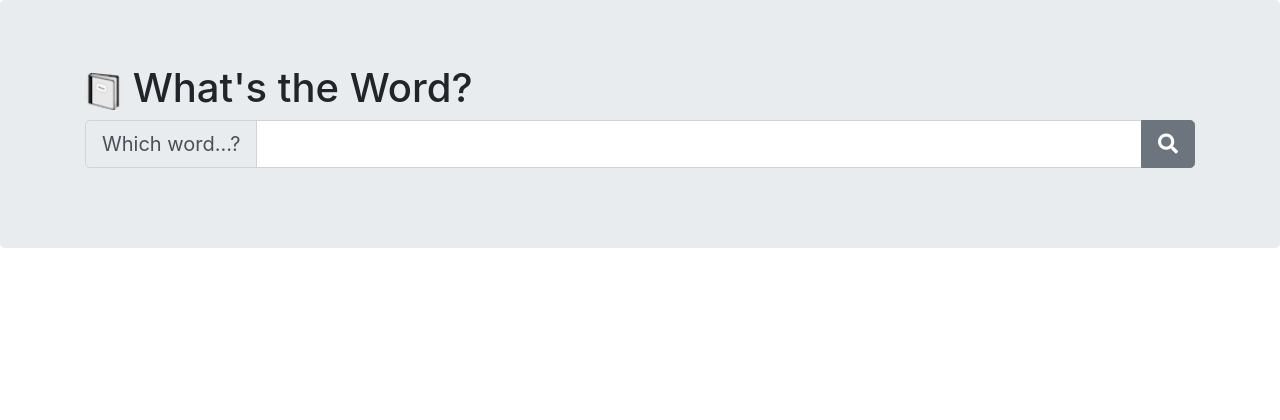
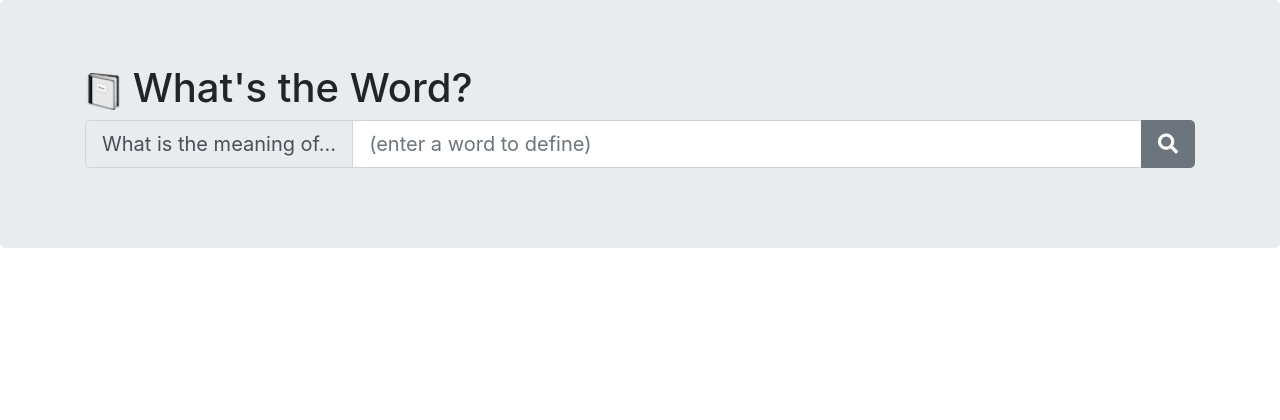
Before and after one commit to davidstanke/cloudbuild-demo-barbacoa, a Flask app: page / in a window 1280 px wide. Shown: the top 420 px of the page. Run offline with Flask 2, Linux system fonts and the light colour scheme; some libraries are stand-ins or nearby versions.

Commit message:
Update base.html

```diff
--- a/app/templates/base.html
+++ b/app/templates/base.html
@@ -27,9 +27,9 @@
         <h1><img height="37px" width="37px" src="static/logo-32x32.png" alt="{{app_header}}"> {{app_header}}</h1>
         <div class="input-group mb-3 input-group-lg">
           <div class="input-group-prepend">
-            <span class="input-group-text">Which word...?</span>
+            <span class="input-group-text">What is the meaning of...</span>
            </div>
-          <input class="form-control" name="zipcode" type="text" id="word" value="{{word}}" onfocus="this.value=''">
+          <input class="form-control" name="zipcode" type="text" id="word" value="{{word}}" onfocus="this.value=''" placeholder="(enter a word to define)">
           <div class="input-group-append">
            <button class="btn btn-secondary" type="submit" onclick="UpdateURL()"><i class="fa fa-search"></i></button>
           </div>
```
